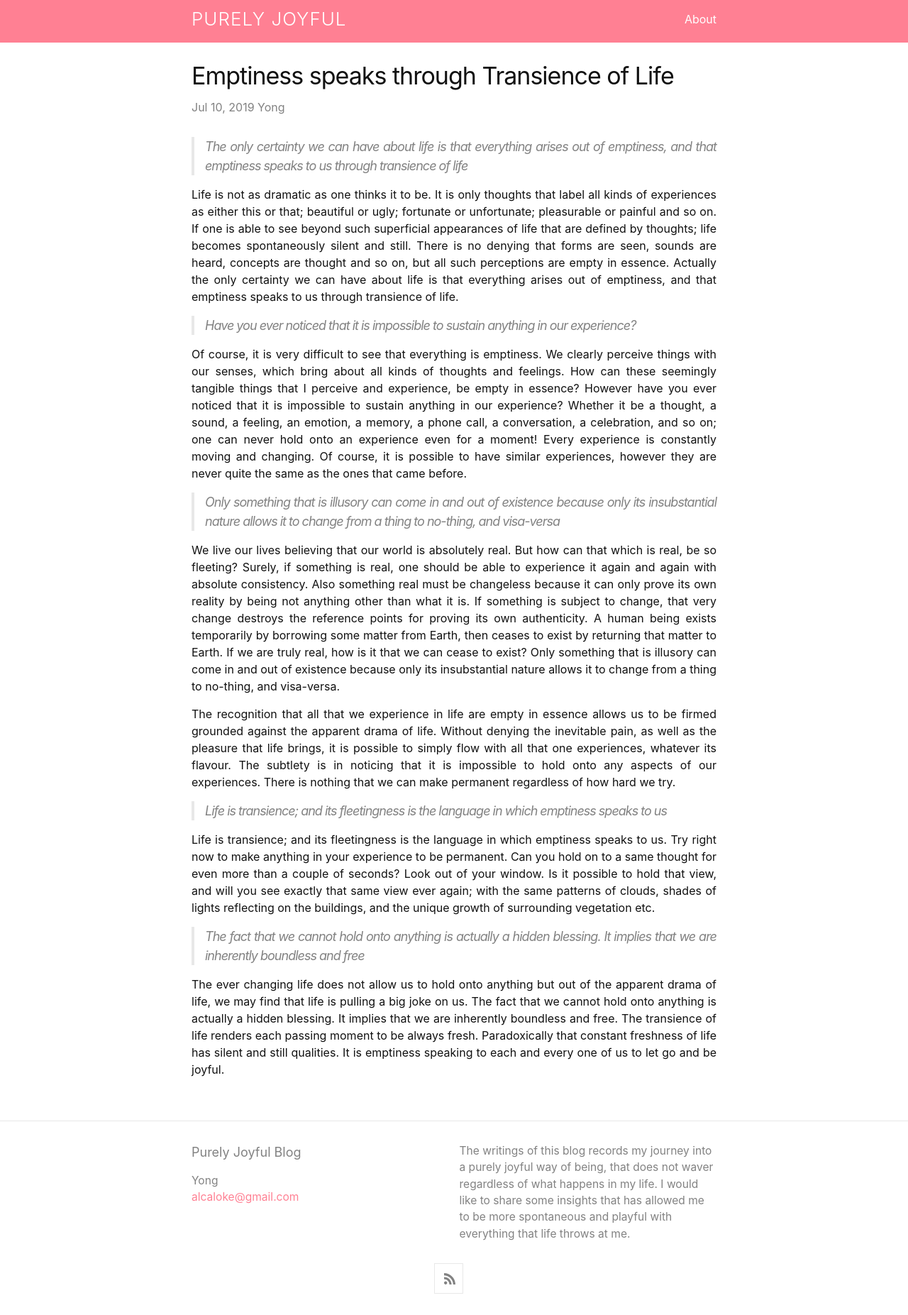
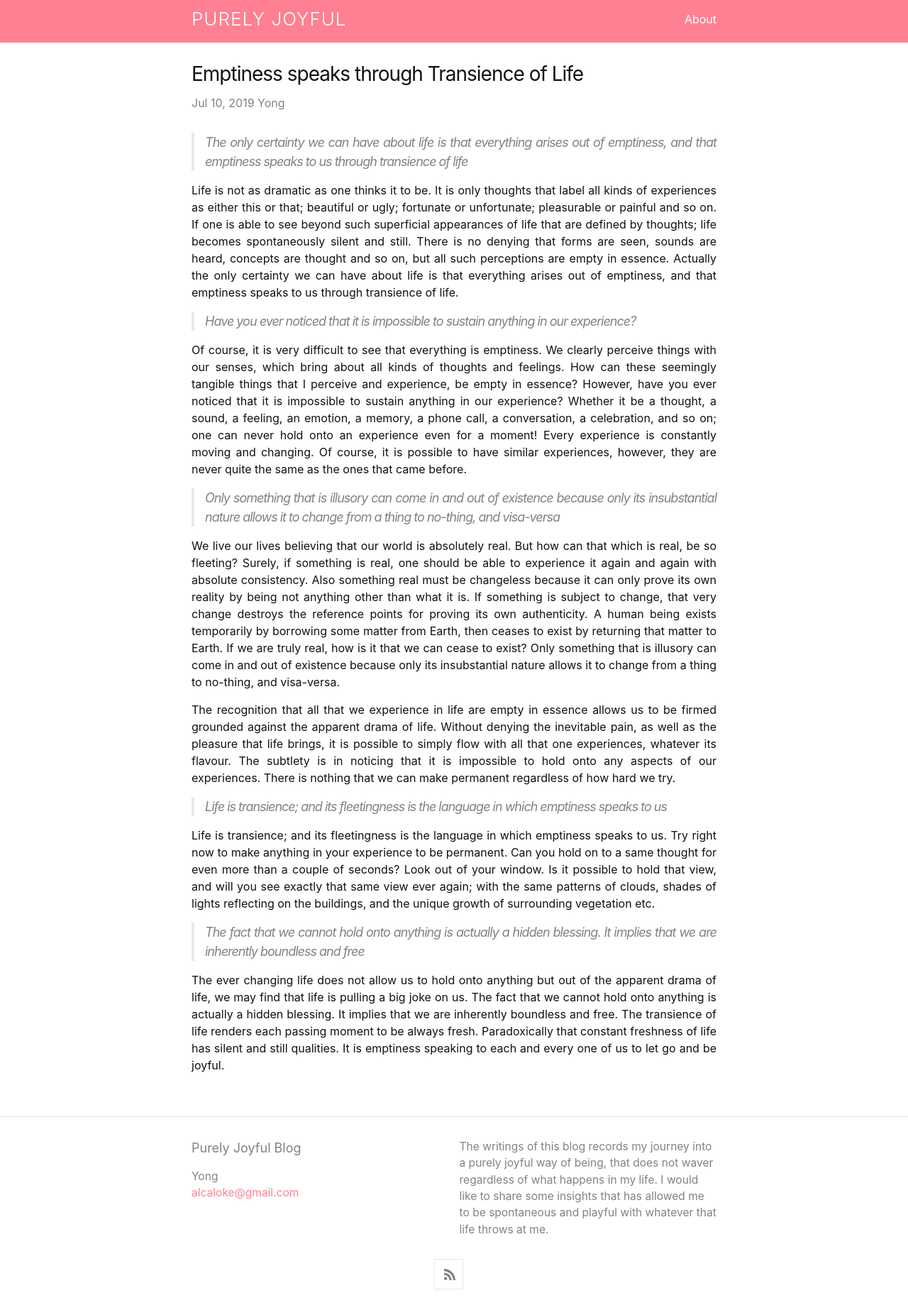
Before and after one commit to alcaloke/purelyjoyful.org, a Jekyll site: the page built from _posts/2019-07-10-emptiness-speaks-through-transience-of-life.md, in a window 1280 px wide. Shown: the whole page at 71% size. Built offline with Jekyll 4.4.1, drawn with Linux system fonts in a browser that asks for light colours; comment, search, counter and statistics services are not loaded.

Commit message:
3rd post

```diff
--- a/_config.yml
+++ b/_config.yml
@@ -2,7 +2,7 @@ title: Purely Joyful
 description: >
   The writings of this blog records my journey into a purely joyful way of being, that does not waver
   regardless of what happens in my life. I would like to share some insights that has allowed me to be
-  more spontaneous and playful with everything that life throws at me.
+  spontaneous and playful with whatever that life throws at me.
 
 author: Yong
 email: alcaloke@gmail.com
--- a/_posts/2019-07-10-emptiness-speaks-through-transience-of-life.md
+++ b/_posts/2019-07-10-emptiness-speaks-through-transience-of-life.md
@@ -11,7 +11,7 @@ Life is not as dramatic as one thinks it to be. It is only thoughts that label a
 
 > Have you ever noticed that it is impossible to sustain anything in our experience?
 
-Of course, it is very difficult to see that everything is emptiness. We clearly perceive things with our senses, which bring about all kinds of thoughts and feelings. How can these seemingly tangible things that I perceive and experience, be empty in essence? However have you ever noticed that it is impossible to sustain anything in our experience? Whether it be a thought, a sound, a feeling, an emotion, a memory, a phone call, a conversation, a celebration, and so on; one can never hold onto an experience even for a moment! Every experience is constantly moving and changing. Of course, it is possible to have similar experiences, however they are never quite the same as the ones that came before.
+Of course, it is very difficult to see that everything is emptiness. We clearly perceive things with our senses, which bring about all kinds of thoughts and feelings. How can these seemingly tangible things that I perceive and experience, be empty in essence? However, have you ever noticed that it is impossible to sustain anything in our experience? Whether it be a thought, a sound, a feeling, an emotion, a memory, a phone call, a conversation, a celebration, and so on; one can never hold onto an experience even for a moment! Every experience is constantly moving and changing. Of course, it is possible to have similar experiences, however, they are never quite the same as the ones that came before.
 
 > Only something that is illusory can come in and out of existence because only its insubstantial nature allows it to change from a thing to no-thing, and visa-versa
 
--- a/_sass/maxima/_post.scss
+++ b/_sass/maxima/_post.scss
@@ -6,12 +6,12 @@
 
 .post-title,
 .post-content h1 {
-    @include relative-font-size(2.125);
+    @include relative-font-size(1.75); // 2.125
     letter-spacing: -1px;
     line-height: 1;
 
     @media screen and (min-width: $on-large) {
-        @include relative-font-size(2.125);
+        @include relative-font-size(1.75); // 2.125
     }
 }
 
```
Also changed, not shown: _posts/2019-07-09-freedom-from-free-will.md (+1 -1 lines), _posts/2019-07-11-the-only-truth-of-life-is-change.md (added, +26 -0 lines), about.md (+1 -1 lines).
